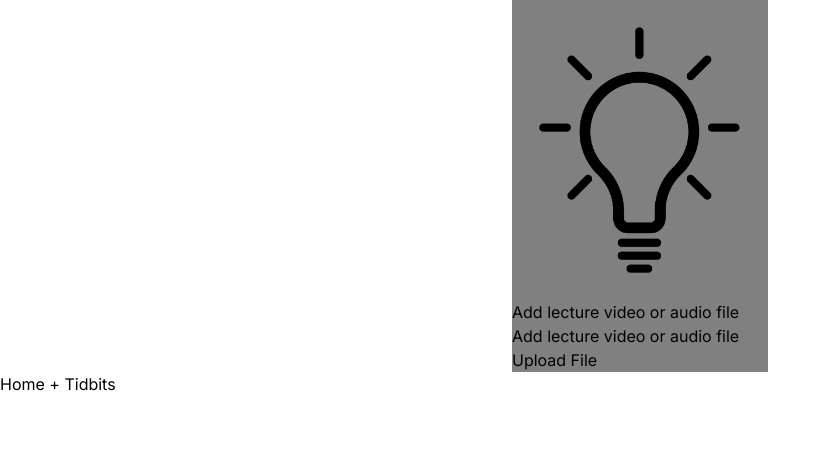
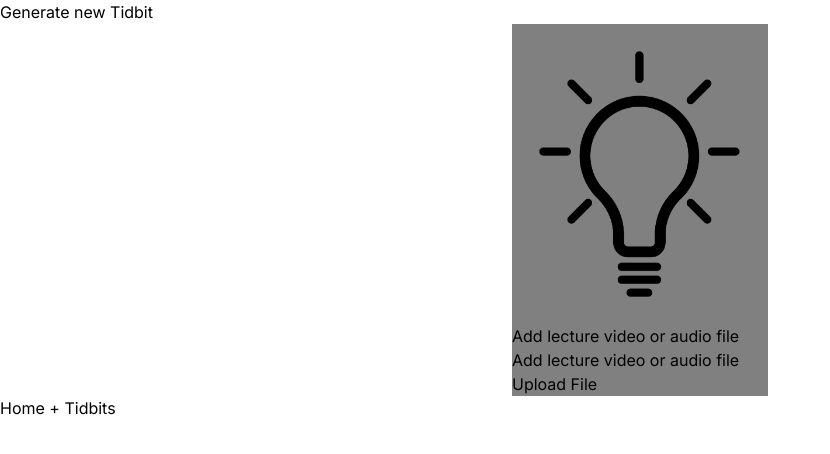
Before and after one commit to dylanvu/Tidbits, a Next.js app in the folder frontend/: page / in a window 1280 px wide. Shown: the top 454 px of the page, without its empty margins (0-830 px from the left). Built offline with nearby package versions, Linux system fonts and the light colour scheme.

Commit message:
add text on top of the upload page

```diff
--- a/frontend/src/app/page.tsx
+++ b/frontend/src/app/page.tsx
@@ -46,6 +46,7 @@ export default function Home() {
 
     return (
         <main>
+            <div>Generate new Tidbit</div>
             {ui}
             {status === "waiting" ? (
                 <button
```
